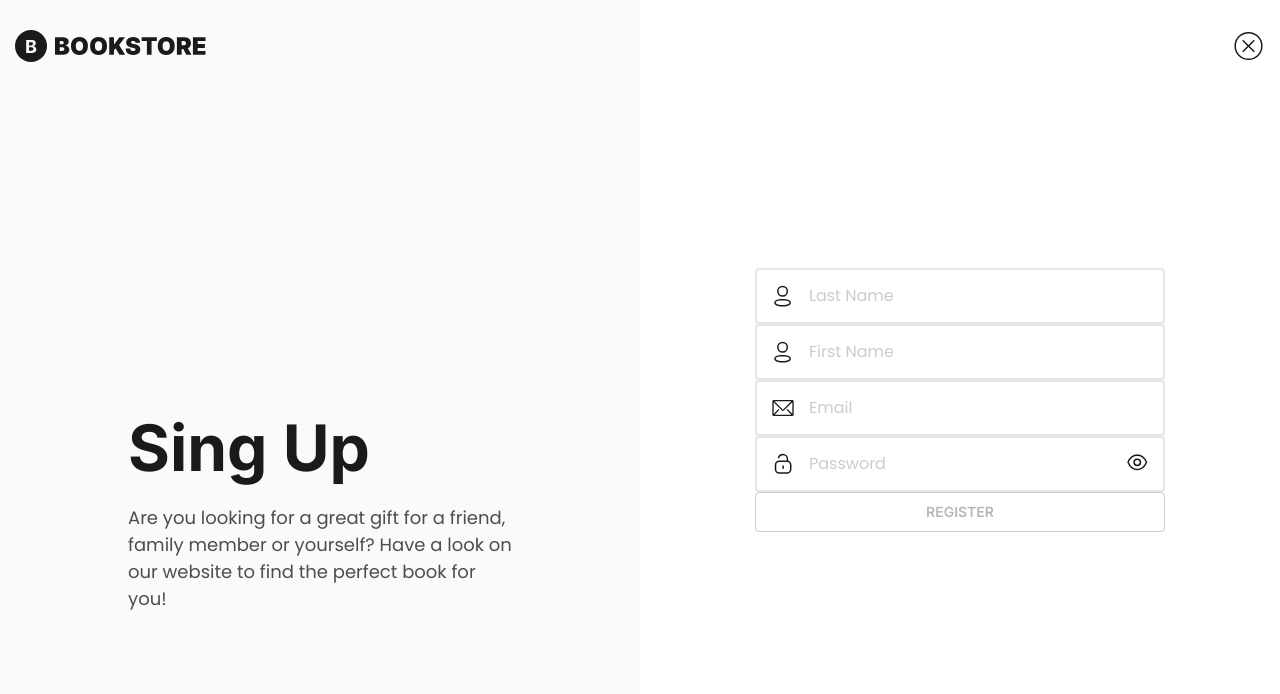
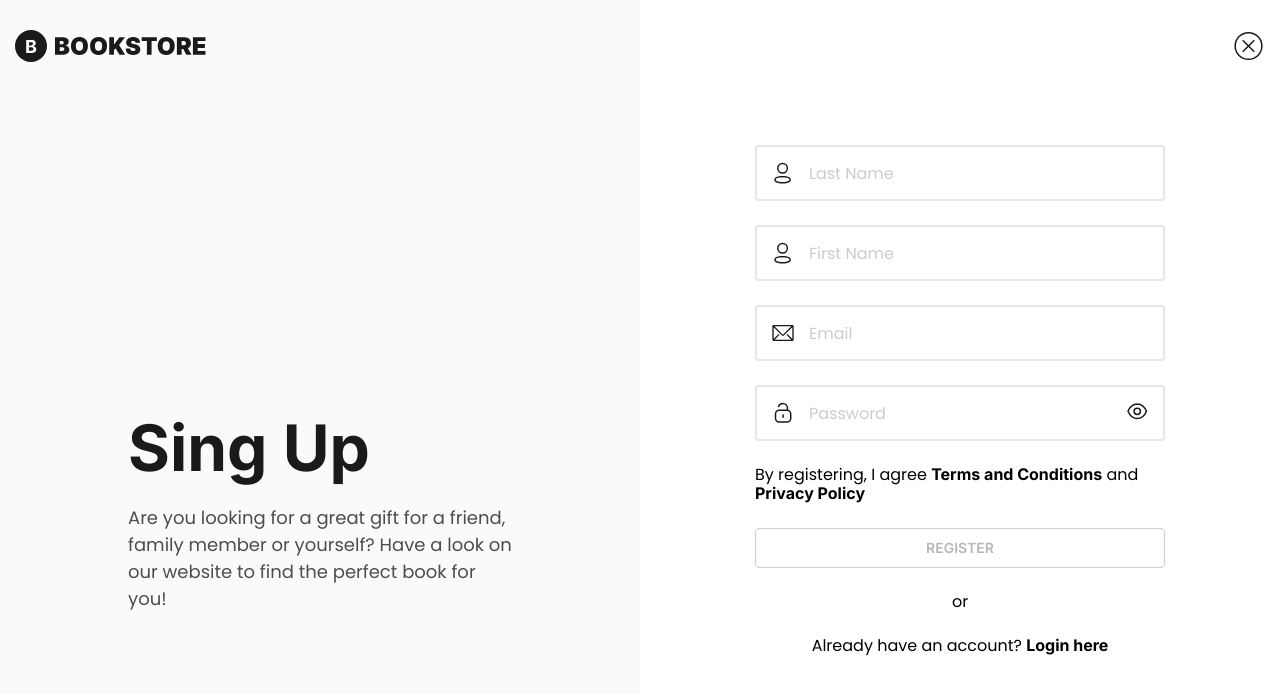
Before and after one commit to gapanovichV/bookstore-next, a Next.js app: page /sign-up in a window 1280 px wide. Shown: the top 694 px of the page. Built offline with nearby package versions, Linux system fonts and the light colour scheme.

Commit message:
feat: add to input idDirty, add gap to forn and text in form

```diff
--- a/app/globalStyles/index.scss
+++ b/app/globalStyles/index.scss
@@ -15,7 +15,9 @@ body {
 body::-webkit-scrollbar-track {
   background-color: transparent;
 }
-
+p {
+  margin: 0;
+}
 .btn-reset {
   margin: 0;
   padding: 0;
--- a/components/elements/Input/Input.module.scss
+++ b/components/elements/Input/Input.module.scss
@@ -13,7 +13,7 @@ $imgPadding: 16px;
 }
 
 .input {
-  width: 410px;
+  width: 100%;
   height: 56px;
   padding: 0 16px 0 calc($imgWidth + $imgPadding * 2);
   border: none;
@@ -39,6 +39,9 @@ $imgPadding: 16px;
   &__password {
     padding-right: calc($imgWidth + $imgPadding * 2)
   }
+  &__dirty {
+    border-color: var(--color-style-primary-700);
+  }
 }
 
 .password {
@@ -47,6 +50,7 @@ $imgPadding: 16px;
   padding: 0 $imgPadding;
   right: 0;
 }
+
 
 .error {
   &__wrapper {
--- a/components/elements/Input/Input.tsx
+++ b/components/elements/Input/Input.tsx
@@ -12,11 +12,12 @@ type InputProps<
   image?: string
   alt?: string
   isPassword?: boolean
+  isDirty: boolean
 } & React.ComponentProps<Component>
 
 export const Input = React.forwardRef(
   (
-    { label, className, error, image, type, isPassword, id: externalId, alt, ...props }: InputProps,
+    { label, className, error, image, type, isPassword, id: externalId, isDirty, alt, ...props }: InputProps,
     ref: React.ForwardedRef<HTMLInputElement>
   ) => {
     const [hide, setHide] = useState<boolean>(false)
@@ -28,10 +29,14 @@ export const Input = React.forwardRef(
     }
     return (
       <div className={clsx(styles.container)}>
-        <div className={clsx(styles.input__wrapper, { [styles.error__wrapper]: !!error })}>
+        <div className={clsx(styles.input__wrapper, { [styles.error__wrapper]: !!error})}>
           <img className={clsx(styles.input__img)} src={`img/${image}`} alt={alt ?? id} />
           <input
-            className={clsx(styles.input, className, { [styles.error__input]: !!error, [styles.input__password]: isPassword})}
+            className={clsx(styles.input, className, {
+              [styles.error__input]: !!error,
+              [styles.input__password]: isPassword,
+              [styles.input__dirty]: isDirty
+            })}
             id={id}
             type={type === "password" && !hide ? "password" : "text"}
             autoComplete="off"
--- /dev/null
+++ b/components/modules/RegistrationForm/RegistrationForm.module.scss
@@ -0,0 +1,17 @@
+.form {
+  display: flex;
+  flex-direction: column;
+  width: 410px;
+  gap: 24px;
+}
+
+.text {
+  width: 100%;
+  font: var(--font-bodytext-3);
+  span {
+    font: var(--font-subtitle-3);
+  }
+}
+.center {
+  text-align: center;
+}
--- a/components/modules/RegistrationForm/RegistrationForm.tsx
+++ b/components/modules/RegistrationForm/RegistrationForm.tsx
@@ -3,12 +3,17 @@
 import type { SubmitHandler } from "react-hook-form"
 import { Controller, useForm } from "react-hook-form"
 import { zodResolver } from "@hookform/resolvers/zod"
-import type { z } from "zod";
+import clsx from "clsx"
+import type { z } from "zod"
 
 import { Button } from "@/components/elements/Button/Button"
 import { Input } from "@/components/elements/Input/Input"
 import { registrationDefaultValue } from "@/components/modules/RegistrationForm/registrationForm.data"
 import { userFormScheme } from "@/types/z.type"
+
+import styles from "./RegistrationForm.module.scss"
+import Link from "next/link"
+import { RouteEnum } from "@/types/route.type"
 
 export type FormSchema = z.infer<typeof userFormScheme>
 
@@ -18,20 +23,19 @@ const RegistrationForm = () => {
     defaultValues: registrationDefaultValue
   })
 
-  console.log("@From", form.formState.isDirty, form.formState.isValid)
-
   const onSubmit: SubmitHandler<FormSchema> = (data: FormSchema) => {
     console.log(data)
   }
 
   return (
-    <form onSubmit={form.handleSubmit(onSubmit)}>
+    <form className={clsx(styles.form)} onSubmit={form.handleSubmit(onSubmit)}>
       <Controller
         name="lastName"
         control={form.control}
         render={({ field, fieldState }) => (
           <Input
             {...field}
+            isDirty={fieldState.isDirty}
             image="Profile.svg"
             placeholder="Last Name"
             type="text"
@@ -45,6 +49,7 @@ const RegistrationForm = () => {
         render={({ field, fieldState }) => (
           <Input
             {...field}
+            isDirty={fieldState.isDirty}
             image="Profile.svg"
             placeholder="First Name"
             type="text"
@@ -58,6 +63,7 @@ const RegistrationForm = () => {
         render={({ field, fieldState }) => (
           <Input
             {...field}
+            isDirty={fieldState.isDirty}
             image="Email.svg"
             placeholder="Email"
             type="email"
@@ -71,6 +77,7 @@ const RegistrationForm = () => {
         render={({ field, fieldState }) => (
           <Input
             {...field}
+            isDirty={fieldState.isDirty}
             image="Password.svg"
             placeholder="Password"
             type="password"
@@ -79,9 +86,16 @@ const RegistrationForm = () => {
           />
         )}
       />
-      <Button disabled={!form.formState.isDirty && !form.formState.isValid} loading={form.formState.isSubmitting} type="submit">
+      <p className={clsx(styles.text)}>By registering, I agree <span>Terms and Conditions</span> and <span>Privacy Policy</span></p>
+      <Button
+        disabled={!form.formState.isDirty && !form.formState.isValid}
+        loading={form.formState.isSubmitting}
+        type="submit"
+      >
         Register
       </Button>
+      <p className={clsx(styles.text, styles.center)}>or</p>
+      <p className={clsx(styles.text, styles.center)}>Already have an account? <Link href={RouteEnum.SIGN_IN}><span>Login here</span></Link></p>
     </form>
   )
 }
```
Also changed, not shown: types/z.type.ts (+4 -4 lines).
